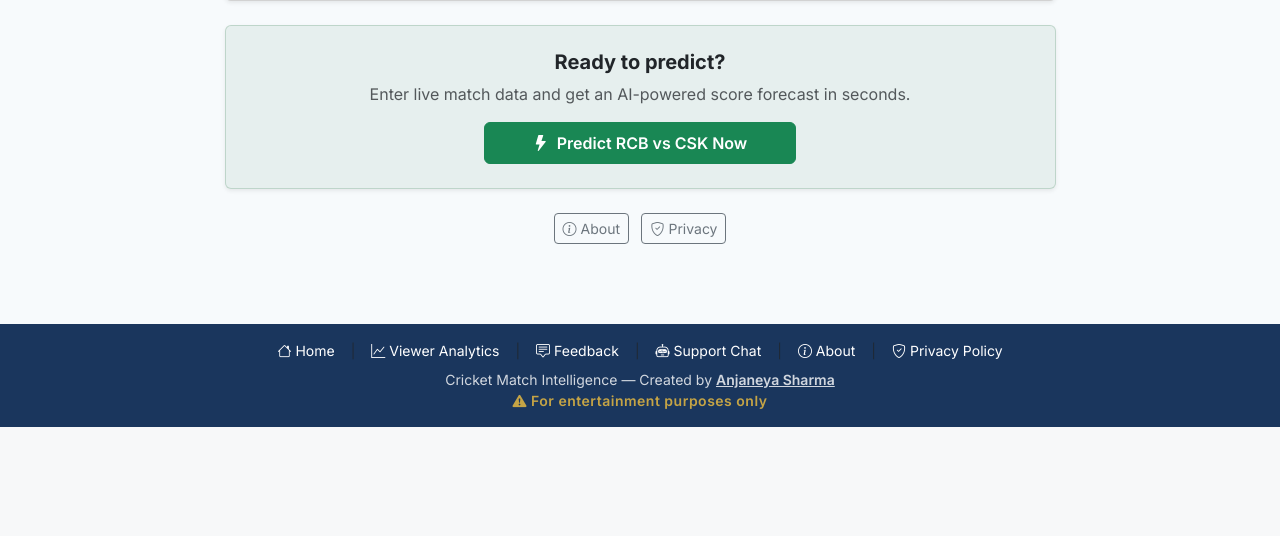
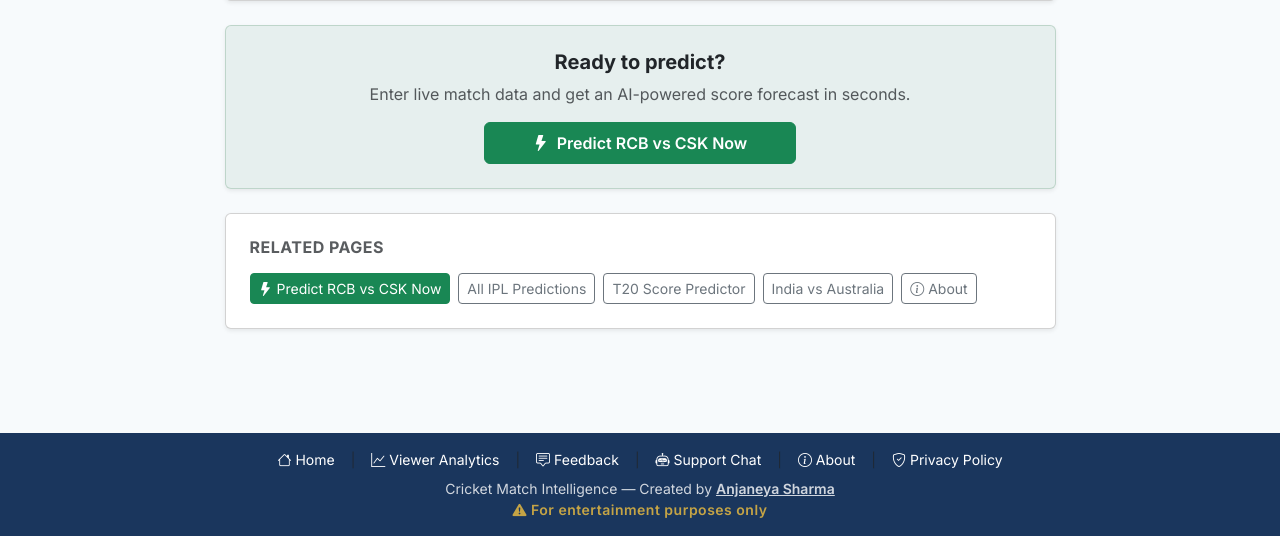
Before and after one commit to econsmaestro/cricket-score-predictor, a Flask app: page /rcb-vs-csk in a window 1280 px wide. Shown: the part 1103-1639 px from the top of the page. Before the commit the page ends 1530 px from the top, so only its background shows below. Run offline with Flask 3, Linux system fonts and the light colour scheme; parts of the project's set-up code (start-up, migrations or seed data) failed here and were passed over; some libraries are stand-ins or nearby versions.

Commit message:
Improve website navigation with enhanced internal linking across pages
Add internal links from the main page to all hub pages, and from each hub page to relevant related hubs and back to the main predictor.

Replit-Commit-Author: Agent
Replit-Commit-Session-Id: 34526076-8f45-4915-8436-f68221b01872
Replit-Commit-Checkpoint-Type: full_checkpoint
Replit-Commit-Event-Id: 890c9f6c-dd4e-4941-b84b-654eb65dfc70
Replit-Commit-Screenshot-Url: https://storage.googleapis.com/screenshot-production-us-central1/b407f9d4-a912-4514-9106-fd10bd03162e/34526076-8f45-4915-8436-f68221b01872/B3rnGBd
Replit-Helium-Checkpoint-Created: true

```diff
--- a/routes.py
+++ b/routes.py
@@ -1801,6 +1801,11 @@ HUB_PAGES = {
         "intro": "The Indian Premier League is the highest-scoring T20 competition in the world, with flat pitches, short boundaries, and the best T20 specialists in one place. Use Cricket Match Intelligence to predict final scores for any IPL match in real time.",
         "cta_url": "/?format=mens_t20",
         "cta_text": "Predict an IPL Match",
+        "related": [
+            {"url": "/rcb-vs-csk", "label": "RCB vs CSK Prediction"},
+            {"url": "/t20-predictions", "label": "T20 Score Predictor"},
+            {"url": "/india-vs-australia-prediction", "label": "India vs Australia"},
+        ],
         "sections": [
             {
                 "icon": "bi-trophy-fill",
@@ -1837,6 +1842,11 @@ HUB_PAGES = {
         "intro": "RCB vs CSK is consistently one of the most-watched IPL fixtures. Chinnaswamy Stadium's short square boundaries and Chepauk's spin-friendly surface make these two grounds produce contrasting match dynamics. The Cricket Match Intelligence engine accounts for both venue profiles when generating predictions.",
         "cta_url": "/?format=mens_t20",
         "cta_text": "Predict RCB vs CSK Now",
+        "related": [
+            {"url": "/ipl-predictions", "label": "All IPL Predictions"},
+            {"url": "/t20-predictions", "label": "T20 Score Predictor"},
+            {"url": "/india-vs-australia-prediction", "label": "India vs Australia"},
+        ],
         "sections": [
             {
                 "icon": "bi-geo-alt-fill",
@@ -1868,6 +1878,11 @@ HUB_PAGES = {
         "intro": "T20 cricket is the fastest-evolving format in the game. Scores, tactics, and player roles change rapidly. Cricket Match Intelligence uses a multi-phase statistical model to predict T20 final scores, wickets, and next-over performance based on the current match state.",
         "cta_url": "/?format=mens_t20",
         "cta_text": "Predict a T20 Match",
+        "related": [
+            {"url": "/ipl-predictions", "label": "IPL Score Predictions"},
+            {"url": "/t20-world-cup-predictions", "label": "T20 World Cup Predictions"},
+            {"url": "/rcb-vs-csk", "label": "RCB vs CSK Prediction"},
+        ],
         "sections": [
             {
                 "icon": "bi-bar-chart-steps",
@@ -1899,6 +1914,11 @@ HUB_PAGES = {
         "intro": "The ICC T20 World Cup brings together the world's best T20 sides across multiple venues with vastly different conditions. From low-scoring spinner's paradises to high-octane batting feasts, Cricket Match Intelligence accounts for every venue's unique profile when generating predictions.",
         "cta_url": "/?format=mens_t20",
         "cta_text": "Predict a World Cup Match",
+        "related": [
+            {"url": "/t20-predictions", "label": "T20 Score Predictor"},
+            {"url": "/india-vs-australia-prediction", "label": "India vs Australia"},
+            {"url": "/ipl-predictions", "label": "IPL Score Predictions"},
+        ],
         "sections": [
             {
                 "icon": "bi-geo-alt-fill",
@@ -1925,6 +1945,11 @@ HUB_PAGES = {
         "intro": "India vs Australia is one of the most contested rivalries in international cricket, producing memorable matches across all formats. The Cricket Match Intelligence engine has detailed player profiles for all current Indian and Australian cricketers, with venue-specific data for their most common grounds.",
         "cta_url": "/",
         "cta_text": "Predict India vs Australia",
+        "related": [
+            {"url": "/t20-predictions", "label": "T20 Score Predictor"},
+            {"url": "/t20-world-cup-predictions", "label": "T20 World Cup Predictions"},
+            {"url": "/ipl-predictions", "label": "IPL Score Predictions"},
+        ],
         "sections": [
             {
                 "icon": "bi-bar-chart-fill",
--- a/templates/hub_page.html
+++ b/templates/hub_page.html
@@ -66,10 +66,20 @@
             </div>
         </div>
 
-        <div class="text-center">
-            <a href="/about" class="btn btn-outline-secondary btn-sm me-2"><i class="bi bi-info-circle me-1"></i>About</a>
-            <a href="/privacy-policy" class="btn btn-outline-secondary btn-sm"><i class="bi bi-shield-check me-1"></i>Privacy</a>
+        {% if hub.related %}
+        <div class="card shadow-sm mb-4">
+            <div class="card-body p-4">
+                <h2 class="h6 fw-bold mb-3 text-muted text-uppercase" style="letter-spacing:.5px;">Related Pages</h2>
+                <div class="d-flex flex-wrap gap-2">
+                    <a href="{{ hub.cta_url }}" class="btn btn-success btn-sm"><i class="bi bi-lightning-fill me-1"></i>{{ hub.cta_text }}</a>
+                    {% for link in hub.related %}
+                    <a href="{{ link.url }}" class="btn btn-outline-secondary btn-sm">{{ link.label }}</a>
+                    {% endfor %}
+                    <a href="/about" class="btn btn-outline-secondary btn-sm"><i class="bi bi-info-circle me-1"></i>About</a>
+                </div>
+            </div>
         </div>
+        {% endif %}
 
     </div>
 </div>
```
Also changed, not shown: templates/index.html (+58 -1 lines).
